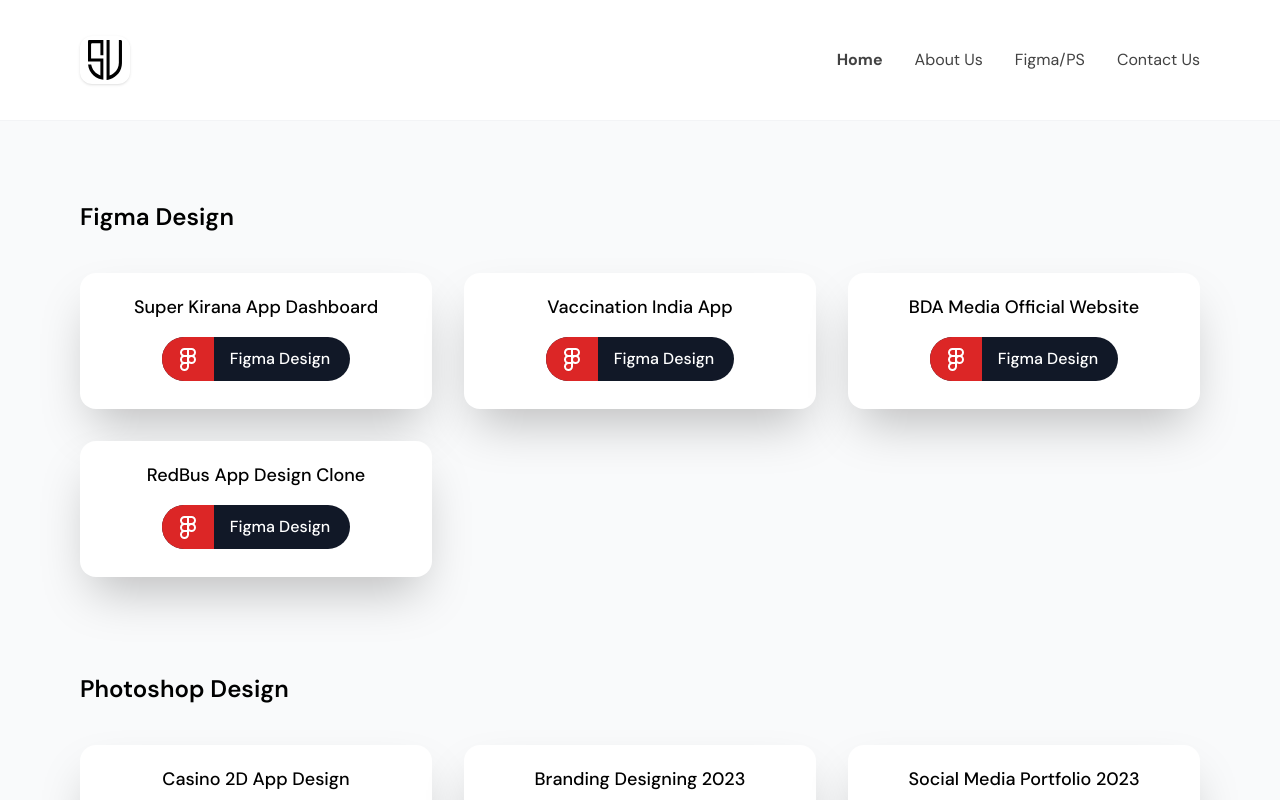
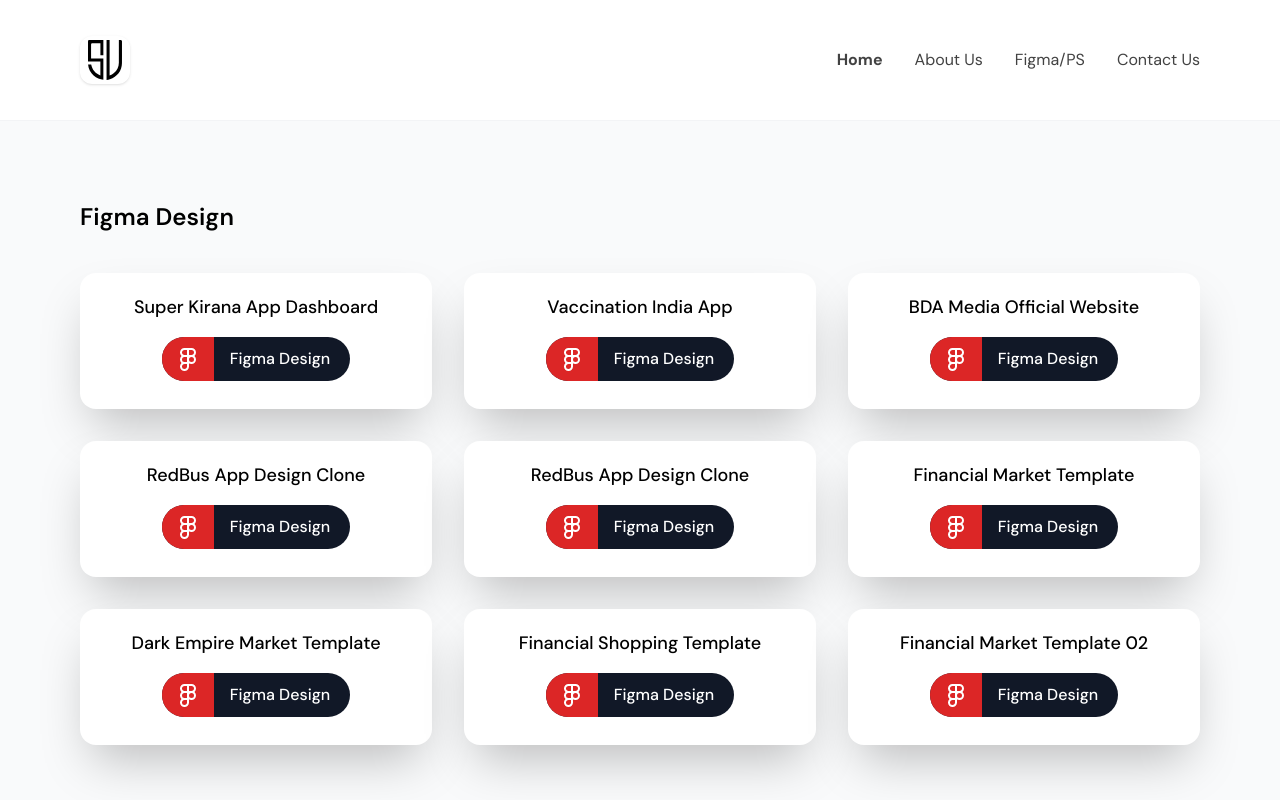
Before and after one commit to er-sunilsharma/uiuxsunil.online, a Next.js app: page /figma in a window 1280 px wide. Shown: the top 800 px of the page. Built offline with nearby package versions, Linux system fonts and the light colour scheme.

Commit message:
update design

```diff
--- a/app/figma/page.js
+++ b/app/figma/page.js
@@ -22,7 +22,7 @@
                 <Link
                   target="_blank"
                   rel="nofollow"
-                  href="https://shorturl.at/qyIY1"
+                  href="https://www.figma.com/proto/IhwObTdps693GzqwZ8QEqy/Super-Kirana-App-Dashboard?page-id=0%3A1&node-id=12-95&starting-point-node-id=12%3A95&t=uOn0p8VNhIh8dPxu-1"
                   class="inline-flex overflow-hidden text-white bg-gray-900 rounded-full group"
                 >
                   <span class="px-3.5 py-2 text-white bg-red-600 group-hover:bg-purple-600 flex items-center justify-center">
@@ -38,7 +38,7 @@
                 <Link
                   target="_blank"
                   rel="nofollow"
-                  href="https://shorturl.at/bcwH0"
+                  href="https://www.figma.com/proto/aGeVD5u8BiOHy3EMgMMCEU/Vaccination-India-App?page-id=0%3A1&node-id=1-9&viewport=570%2C1824%2C0.4&t=O04TA4Jjo7VzbjBi-1&scaling=contain&content-scaling=fixed&starting-point-node-id=1%3A9"
                   class="inline-flex overflow-hidden text-white bg-gray-900 rounded-full group"
                 >
                   <span class="px-3.5 py-2 text-white bg-red-600 group-hover:bg-purple-600 flex items-center justify-center">
@@ -56,7 +56,7 @@
                 <Link
                   target="_blank"
                   rel="nofollow"
-                  href="https://shorturl.at/dCIKY"
+                  href="https://www.figma.com/proto/FSIl07pxhUVORFVC1hbo4n/BDA-Media?page-id=0%3A1&node-id=142-160&viewport=0%2C500%2C0.13&t=I6Um0lTJi3oTD6Tx-1&scaling=min-zoom&content-scaling=fixed"
                   class="inline-flex overflow-hidden text-white bg-gray-900 rounded-full group"
                 >
                   <span class="px-3.5 py-2 text-white bg-red-600 group-hover:bg-purple-600 flex items-center justify-center">
@@ -74,7 +74,97 @@
                 <Link
                   target="_blank"
                   rel="nofollow"
-                  href="https://shorturl.at/UJ1TX"
+                  href="https://www.figma.com/proto/gDYFQLcOvyoht2yX4OEQkg/Online-Bus-Booking-App?page-id=0%3A1&node-id=1-2&viewport=233%2C371%2C0.96&t=MGuZDriqxHguO75d-1&scaling=scale-down&content-scaling=fixed"
+                  class="inline-flex overflow-hidden text-white bg-gray-900 rounded-full group"
+                >
+                  <span class="px-3.5 py-2 text-white bg-red-600 group-hover:bg-purple-600 flex items-center justify-center">
+                    <LuFigma size={24} />
+                  </span>
+                  <span class="pl-4 pr-5 py-2.5 font-medium">Figma Design</span>
+                </Link>
+              </div>
+              <div className="w-full bg-white rounded-2xl pt-5 pb-7 px-4 text-center shadow-2xl">
+                <div className="w-full mb-4">
+                  <h2 className="text-lg font-medium">
+                    RedBus App Design Clone
+                  </h2>
+                </div>
+                <Link
+                  target="_blank"
+                  rel="nofollow"
+                  href="https://www.figma.com/proto/gDYFQLcOvyoht2yX4OEQkg/Online-Bus-Booking-App?page-id=0%3A1&node-id=1-2&viewport=233%2C371%2C0.96&t=MGuZDriqxHguO75d-1&scaling=scale-down&content-scaling=fixed"
+                  class="inline-flex overflow-hidden text-white bg-gray-900 rounded-full group"
+                >
+                  <span class="px-3.5 py-2 text-white bg-red-600 group-hover:bg-purple-600 flex items-center justify-center">
+                    <LuFigma size={24} />
+                  </span>
+                  <span class="pl-4 pr-5 py-2.5 font-medium">Figma Design</span>
+                </Link>
+              </div>
+              <div className="w-full bg-white rounded-2xl pt-5 pb-7 px-4 text-center shadow-2xl">
+                <div className="w-full mb-4">
+                  <h2 className="text-lg font-medium">
+                    Financial Market Template
+                  </h2>
+                </div>
+                <Link
+                  target="_blank"
+                  rel="nofollow"
+                  href="https://www.figma.com/proto/qr9nzQTZjvdQBZffzEIiXE/Best-Financial-Market?page-id=0%3A1&node-id=3-3&viewport=286%2C347%2C0.13&t=BU57QEGa61rAlyle-1&scaling=min-zoom&content-scaling=fixed"
+                  class="inline-flex overflow-hidden text-white bg-gray-900 rounded-full group"
+                >
+                  <span class="px-3.5 py-2 text-white bg-red-600 group-hover:bg-purple-600 flex items-center justify-center">
+                    <LuFigma size={24} />
+                  </span>
+                  <span class="pl-4 pr-5 py-2.5 font-medium">Figma Design</span>
+                </Link>
+              </div>
+              <div className="w-full bg-white rounded-2xl pt-5 pb-7 px-4 text-center shadow-2xl">
+                <div className="w-full mb-4">
+                  <h2 className="text-lg font-medium">
+                    Dark Empire Market Template
+                  </h2>
+                </div>
+                <Link
+                  target="_blank"
+                  rel="nofollow"
+                  href="https://www.figma.com/proto/qr9nzQTZjvdQBZffzEIiXE/Best-Financial-Market?page-id=0%3A1&node-id=27-2&viewport=286%2C347%2C0.13&t=BU57QEGa61rAlyle-1&scaling=min-zoom&content-scaling=fixed"
+                  class="inline-flex overflow-hidden text-white bg-gray-900 rounded-full group"
+                >
+                  <span class="px-3.5 py-2 text-white bg-red-600 group-hover:bg-purple-600 flex items-center justify-center">
+                    <LuFigma size={24} />
+                  </span>
+                  <span class="pl-4 pr-5 py-2.5 font-medium">Figma Design</span>
+                </Link>
+              </div>
+              <div className="w-full bg-white rounded-2xl pt-5 pb-7 px-4 text-center shadow-2xl">
+                <div className="w-full mb-4">
+                  <h2 className="text-lg font-medium">
+                    Financial Shopping Template
+                  </h2>
+                </div>
+                <Link
+                  target="_blank"
+                  rel="nofollow"
+                  href="https://www.figma.com/proto/qr9nzQTZjvdQBZffzEIiXE/Best-Financial-Market?page-id=0%3A1&node-id=31-358&viewport=286%2C347%2C0.13&t=BU57QEGa61rAlyle-1&scaling=min-zoom&content-scaling=fixed"
+                  class="inline-flex overflow-hidden text-white bg-gray-900 rounded-full group"
+                >
+                  <span class="px-3.5 py-2 text-white bg-red-600 group-hover:bg-purple-600 flex items-center justify-center">
+                    <LuFigma size={24} />
+                  </span>
+                  <span class="pl-4 pr-5 py-2.5 font-medium">Figma Design</span>
+                </Link>
+              </div>
+              <div className="w-full bg-white rounded-2xl pt-5 pb-7 px-4 text-center shadow-2xl">
+                <div className="w-full mb-4">
+                  <h2 className="text-lg font-medium">
+                    Financial Market Template 02
+                  </h2>
+                </div>
+                <Link
+                  target="_blank"
+                  rel="nofollow"
+                  href="https://www.figma.com/proto/qr9nzQTZjvdQBZffzEIiXE/Best-Financial-Market?page-id=0%3A1&node-id=45-597&viewport=286%2C347%2C0.13&t=BU57QEGa61rAlyle-1&scaling=min-zoom&content-scaling=fixed"
                   class="inline-flex overflow-hidden text-white bg-gray-900 rounded-full group"
                 >
                   <span class="px-3.5 py-2 text-white bg-red-600 group-hover:bg-purple-600 flex items-center justify-center">
@@ -97,7 +187,7 @@
                 <Link
                   target="_blank"
                   rel="nofollow"
-                  href="https://shorturl.at/nrsIX"
+                  href="https://drive.google.com/drive/folders/10grlC6xSCUNnbJF289A_wlEBW8YwRmpR"
                   class="inline-flex overflow-hidden text-white bg-gray-900 rounded-full group"
                 >
                   <span class="px-3.5 py-2 text-white bg-purple-600 group-hover:bg-purple-600 flex items-center justify-center">
@@ -156,7 +246,7 @@
                 <Link
                   target="_blank"
                   rel="nofollow"
-                  href="https://shorturl.at/nLOWZ"
+                  href="https://www.figma.com/proto/Hg123e1qPfhPiMw5xIgueL/BDA-Corp-Logo?page-id=0%3A1&node-id=1-2&viewport=658%2C511%2C1&t=seO6TuZD8oejTWXV-1&scaling=min-zoom&content-scaling=fixed"
                   class="inline-flex overflow-hidden text-white bg-gray-900 rounded-full group"
                 >
                   <span class="px-3.5 py-2 text-white bg-purple-600 group-hover:bg-purple-600 flex items-center justify-center">
@@ -172,7 +262,7 @@
                 <Link
                   target="_blank"
                   rel="nofollow"
-                  href="https://shorturl.at/DP045"
+                  href="https://www.figma.com/proto/vBkHYpaZI0SIvtYwYP3RED/BdaTrip-Logo?page-id=0%3A1&node-id=1-13&viewport=413%2C483%2C0.69&t=BmB80v7Y1NASvEK1-1&scaling=contain&content-scaling=fixed"
                   class="inline-flex overflow-hidden text-white bg-gray-900 rounded-full group"
                 >
                   <span class="px-3.5 py-2 text-white bg-purple-600 group-hover:bg-purple-600 flex items-center justify-center">
@@ -188,7 +278,7 @@
                 <Link
                   target="_blank"
                   rel="nofollow"
-                  href="https://shorturl.at/uESV4"
+                  href="https://www.figma.com/proto/TOo1C0MtxkTWnetWCOKJao/Cuccu-Logo-Design?page-id=0%3A1&node-id=1-4&t=7tK8D2xoOjlue73P-1"
                   class="inline-flex overflow-hidden text-white bg-gray-900 rounded-full group"
                 >
                   <span class="px-3.5 py-2 text-white bg-purple-600 group-hover:bg-purple-600 flex items-center justify-center">
```
